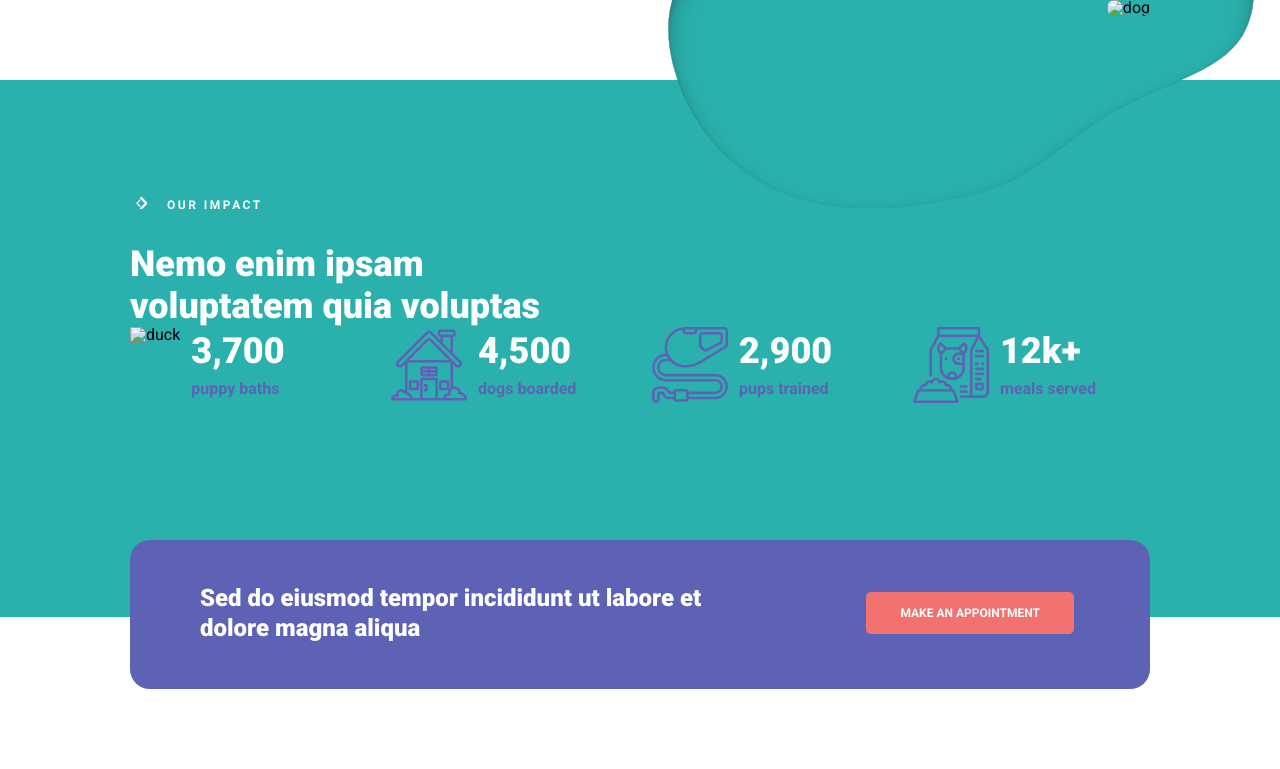
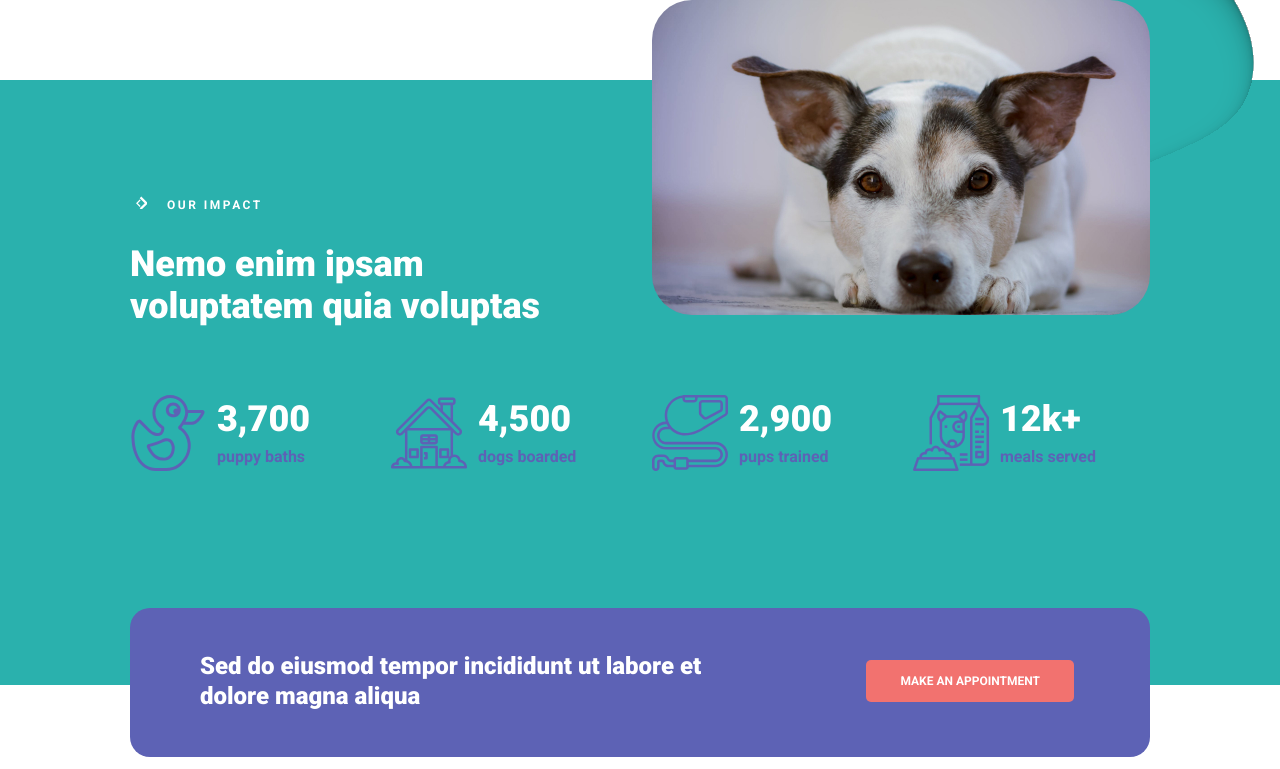
Before and after one commit to Slipper08/lesson_14, a plain HTML site: page index.html in a window 1280 px wide. Shown: the top 769 px of the page. Drawn offline with Linux system fonts and the light colour scheme; the site is published under a folder, as on GitHub Pages, so addresses that start at the root find nothing; files whose address does not match are found by name.

Commit message:
не внимателен, поправил не все пути

```diff
--- a/index.html
+++ b/index.html
@@ -23,7 +23,7 @@
 								<div class="title-block__title">Nemo enim ipsam voluptatem quia voluptas</div>
 							</div>
 							<div class="title-block__image">
-								<img src="/img/dog.jpg" alt="dog">
+								<img src="img/dog.jpg" alt="dog">
 							</div>
 						</div>
 						<div class="our-impact__about about-block">
@@ -31,7 +31,7 @@
 								<div class="our-impact__item item">
 									<div class="item-duck">
 										<div class="item-duck__image">
-											<img src="/img/duckling.svg" alt="duck">
+											<img src="img/duckling.svg" alt="duck">
 										</div>
 										<div class="item-duck__body item-body">
 											<div class="item-duck__number item-number">3,700</div>
```
